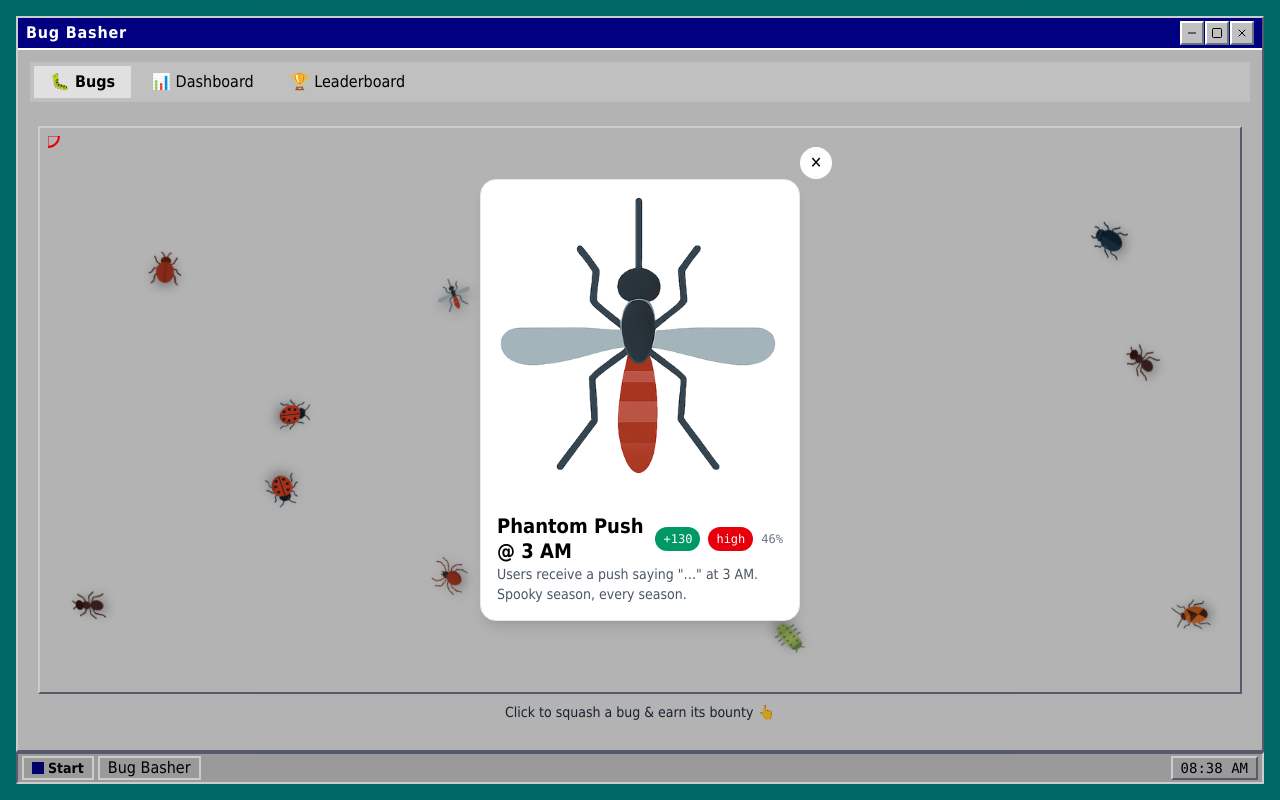
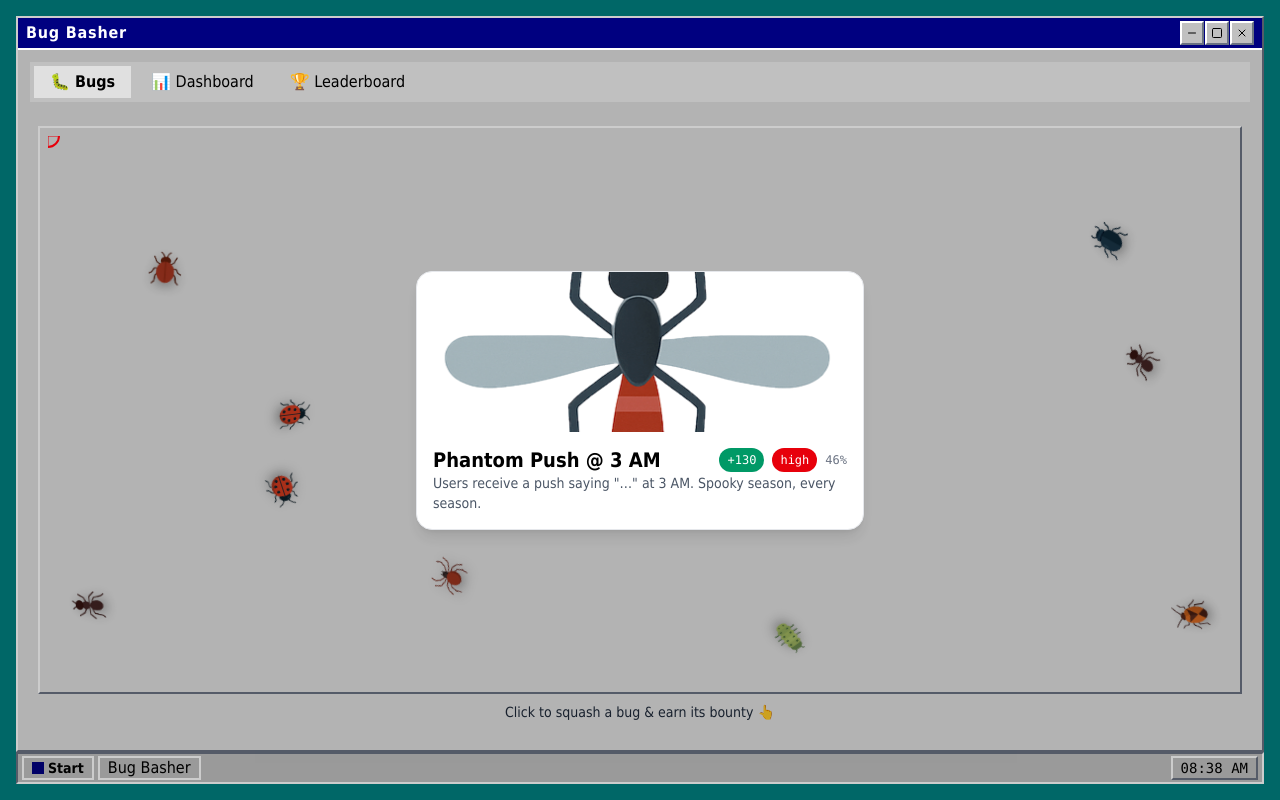
Before and after one commit to Typefacers/bug, a React (Vite) app: page / in a window 1280 px wide. Both pictures are taken after a click on the element 438 px from the left and 346 px from the top of the page. Built offline with nearby package versions, Linux system fonts and the light colour scheme.

Commit message:
Refine bug modal layout

```diff
--- a/src/components/BugCard.tsx
+++ b/src/components/BugCard.tsx
@@ -5,7 +5,11 @@ import clsx from 'clsx'
 import { getBugImage } from '../utils/utils'
 import { predictPriorityProbability } from '../lib/bug-priority-ml.ts'
 
-export const BugCard: React.FC<BugCardProps> = ({ bug, preview = false }) => {
+export const BugCard: React.FC<BugCardProps> = ({
+  bug,
+  preview = false,
+  modal = false,
+}) => {
   const squashBug = useBugStore(s => s.squashBug)
   const bugImage = getBugImage(bug.id)
   const highProb =
@@ -24,7 +28,7 @@ export const BugCard: React.FC<BugCardProps> = ({ bug, preview = false }) => {
       className={clsx(
         'relative overflow-hidden rounded-2xl border border-gray-200 bg-white shadow-lg transition',
         !bug.active && 'opacity-40 grayscale',
-        preview ? 'w-[200px]' : 'w-80'
+        preview ? 'w-[200px]' : modal ? 'w-[90vw] max-w-sm sm:max-w-md' : 'w-80'
       )}
       onClick={e => {
         e.stopPropagation()
@@ -58,7 +62,10 @@ export const BugCard: React.FC<BugCardProps> = ({ bug, preview = false }) => {
           <img
             src={bugImage}
             alt={bug.title}
-            className="h-full w-full object-cover aspect-square mb-2"
+            className={clsx(
+              'w-full object-cover mb-2',
+              modal ? 'h-40' : 'h-full aspect-square'
+            )}
           />
         )}
 
--- a/src/components/BugCrawler.tsx
+++ b/src/components/BugCrawler.tsx
@@ -180,7 +180,7 @@ const BugCrawler: React.FC<BugCrawlerProps> = ({
       {/* modal on click */}
       {showModal && isAlive && (
         <div
-          className="fixed inset-0 z-50 flex items-center justify-center bg-black/20"
+          className="fixed inset-0 z-50 flex items-center justify-center bg-black/20 p-4"
           ref={modalRef}
           tabIndex={-1}
           onClick={e => {
@@ -200,11 +200,11 @@ const BugCrawler: React.FC<BugCrawlerProps> = ({
                 e.stopPropagation()
                 inspectBug(null)
               }}
-              className="absolute -top-8 -right-8 size-8 rounded-full bg-white p-1"
+              className="absolute top-2 right-2 size-8 rounded-full bg-white p-1"
             >
               ✕
             </button>
-            <BugCard bug={bug} />
+            <BugCard bug={bug} modal />
           </div>
         </div>
       )}
--- a/src/types/bug-card-props.ts
+++ b/src/types/bug-card-props.ts
@@ -4,4 +4,6 @@ export interface BugCardProps {
   bug: Bug
   /** Compact hover preview when true */
   preview?: boolean
+  /** Shown inside a modal */
+  modal?: boolean
 }
```
